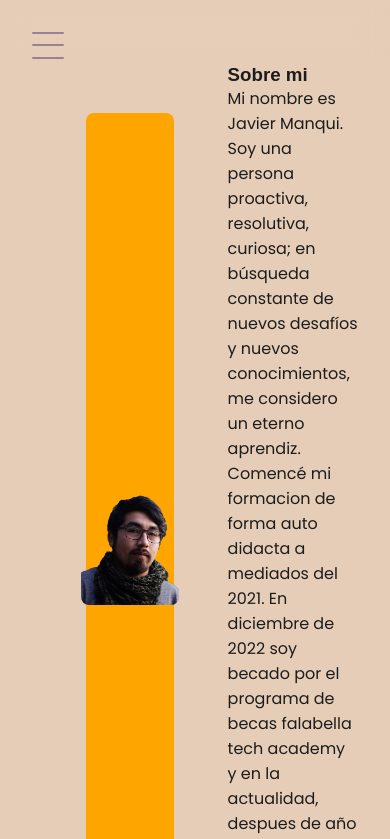
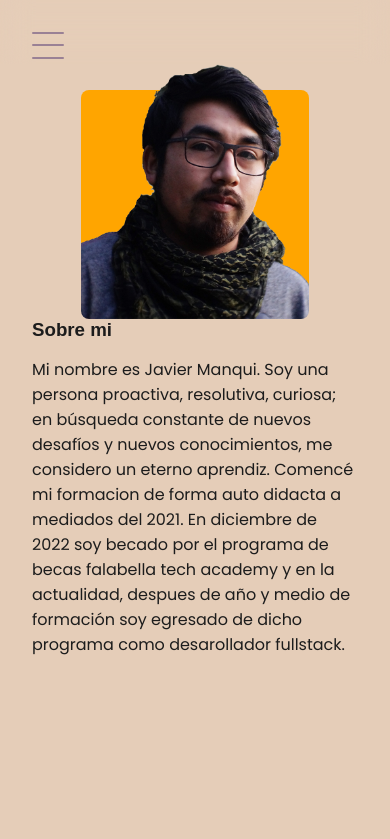
Before and after one commit to javiscripto/javier-manque-portfolio, a React (Vite) app: page /sobre-mi in a window 390 px wide. Shown: the top 839 px of the page. Built offline with nearby package versions, Linux system fonts and the light colour scheme; a web font is replaced by a local one.

Commit message:
agrego reglas media para distintas resoluciones

```diff
--- a/src/pages/sobremi.module.css
+++ b/src/pages/sobremi.module.css
@@ -1,37 +1,107 @@
-.gridContainer{
-  display:grid;
-  grid-template-columns:3fr 2fr;
+/* Estilo base */
+.gridContainer {
+  display: grid;
+  grid-template-columns: 3fr 2fr;
   grid-template-rows: repeat(2, 1fr);
   grid-template-areas:
-  "img text"
-  "img text";
+    "img text"
+    "img text";
 }
 
-.img{
-  grid-area:img;
+.img {
+  grid-area: img;
   display: flex;
-  justify-content:center;
-  img{
-    width:50%;
-    border-radius:.5rem;
-    position:relative;
+  justify-content: center;
+}
+
+.img img {
+  width: 50%;
+  border-radius: 0.5rem;
+  position: relative;
+}
+
+.wraperImg {
+  position: relative;
+  display: flex;
+  justify-content: center;
+  align-items: center;
+}
+
+.wraperImg img {
+  width: 250px;
+  border-radius: 0.5rem;
+}
+
+.wraperImg::before {
+  content: "";
+  position: absolute;
+  width: 200px;
+  height: 180px;
+  border-radius: 8px;
+  background-color: orange;
+}
+
+.text {
+  grid-area: text;
+  display: flex;
+  flex-direction: column;
+  justify-content: center;
+  gap: 1rem;
+}
+
+/* Media Queries */
+@media screen and (max-width: 1024px) {
+  .gridContainer {
+    grid-template-columns: 2fr 1fr;
+    grid-template-rows: auto;
+    grid-template-areas:
+      "img text";
+  }
+
+  /*.img img {*/
+  /*  width: 60%;*/
+  /*}*/
+  /**/
+  /*.wraperImg::before {*/
+  /*  width: 60%;*/
+  /*  height: 90%;*/
+  /*}*/
+}
+
+@media screen and (max-width: 768px) {
+  .gridContainer {
+    grid-template-columns: 1fr;
+    grid-template-rows: auto auto;
+    grid-template-areas:
+      "img"
+      "text";
+  }
+
+  .img img {
+    width: 30%;
+  }
+
+  .wraperImg::before {
+    width: 30%;
+    height: 50%;
   }
 }
-.wraperImg{
-  position:relative;
-  display:flex;
-  justify-content:center ;
-  align-items: center;
 
+@media screen and (max-width: 480px) {
+  .gridContainer {
+    grid-template-columns: 1fr;
+    grid-template-rows: auto auto;
+    grid-template-areas:
+      "img"
+      "text";
+  }
+
+  .img img {
+    width: 70%;
+  }
+
+  .wraperImg::before {
+    width: 70%;
+    height: 80%;
+  }
 }
-.wraperImg::before{
-    content:"";
-    position:absolute;
-    width:45%;
-    height:90%;
-    border-radius:8px;
-    background-color:orange;
-}
-.text{
-  grid-area:text;
-}
```
